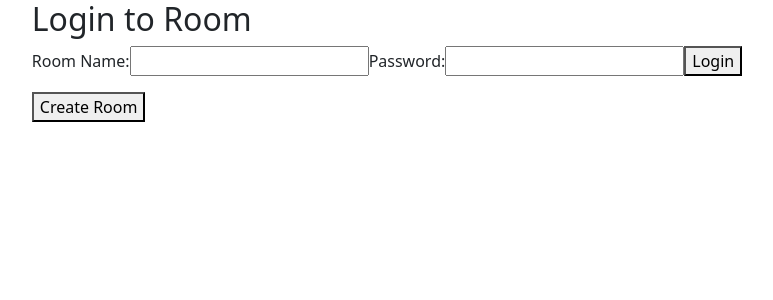
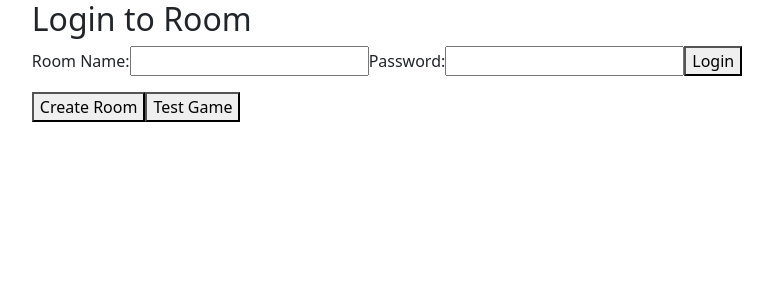
Before and after one commit to BakaOverflow/cse108project, a React (Create React App) app: page / in a window 1280 px wide. Shown: the top 300 px of the page, without its empty margins (253-1026 px from the left). Built offline with nearby package versions, Linux system fonts and the light colour scheme.

Commit message:
added 'test game' button

```diff
--- a/src/Login.jsx
+++ b/src/Login.jsx
@@ -9,6 +9,10 @@ function Login() {
 
   const handleRegisterClick = () => {
     navigate("/register");
+  };
+
+  const handleDebugClick = () => {
+    navigate("/game");
   };
 
   const handleLogin = async (event) => {
@@ -50,6 +54,7 @@ function Login() {
       </form>
       <p>{message}</p>
       <button onClick={handleRegisterClick}>Create Room</button>
+      <button onClick={handleDebugClick}>Test Game</button>
     </div>
   );
 }
```
